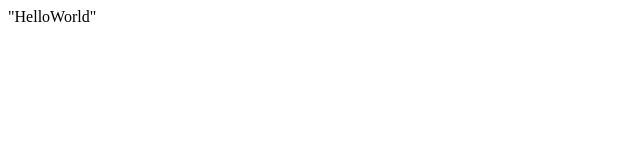
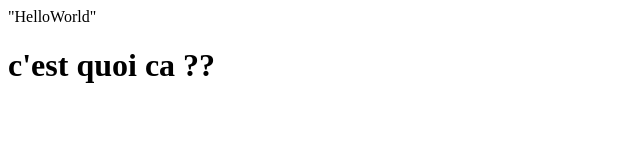
Before and after one commit to lethithuylinh/-helloWorld-_Linh, a plain HTML site: page index.html in a window 1280 px wide. Shown: the whole page, without its empty margins (0-640 px from the left). Drawn offline with Linux system fonts and the light colour scheme.

Commit message:
add <h1>

```diff
--- a/index.html
+++ b/index.html
@@ -5,6 +5,7 @@
 <meta charset="UTF-8">
 <title>mon titre a changé :)</title>
 <meta name="description" content="La description visible sur les moteurs de recherche">
+<h1> c'est quoi ca ??
 </head>
 <body>
 
```
